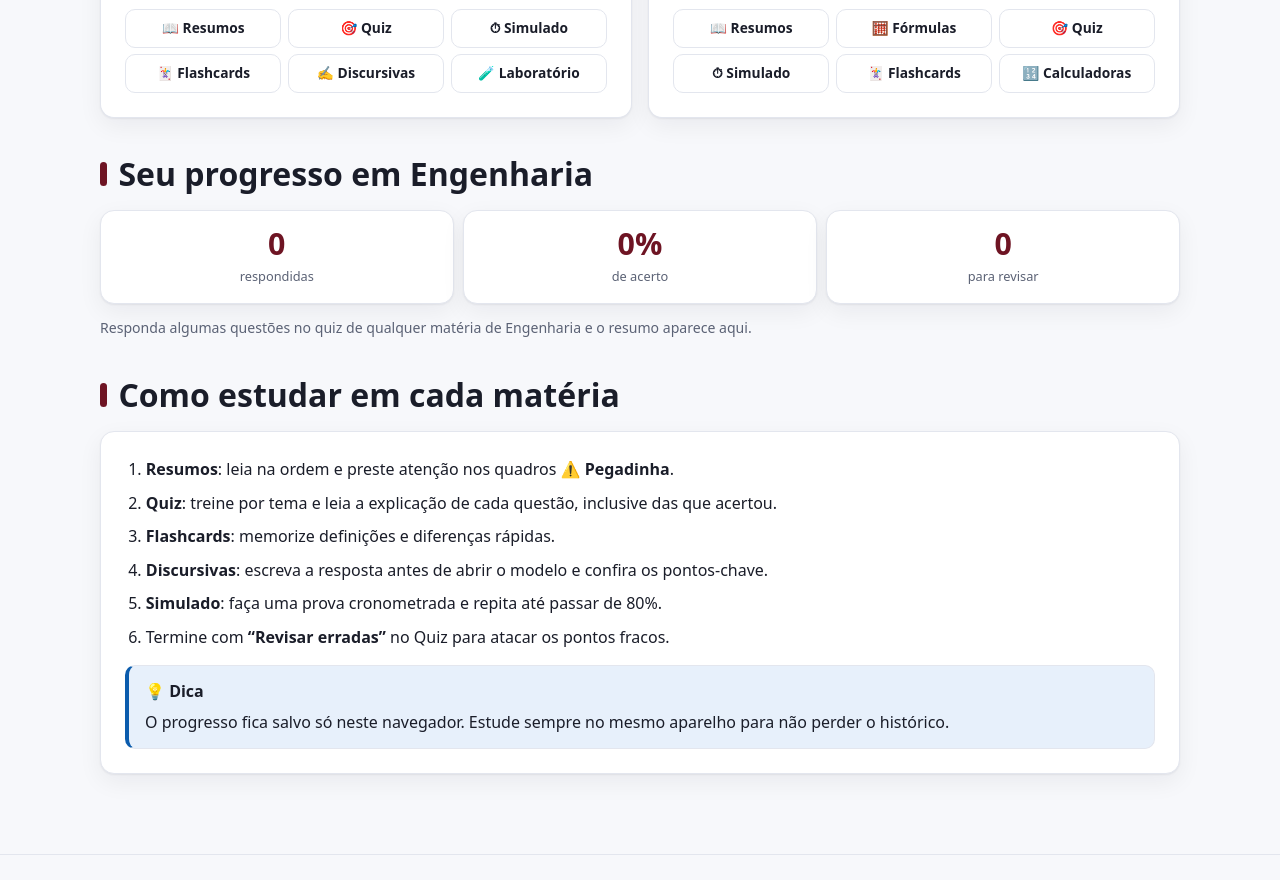
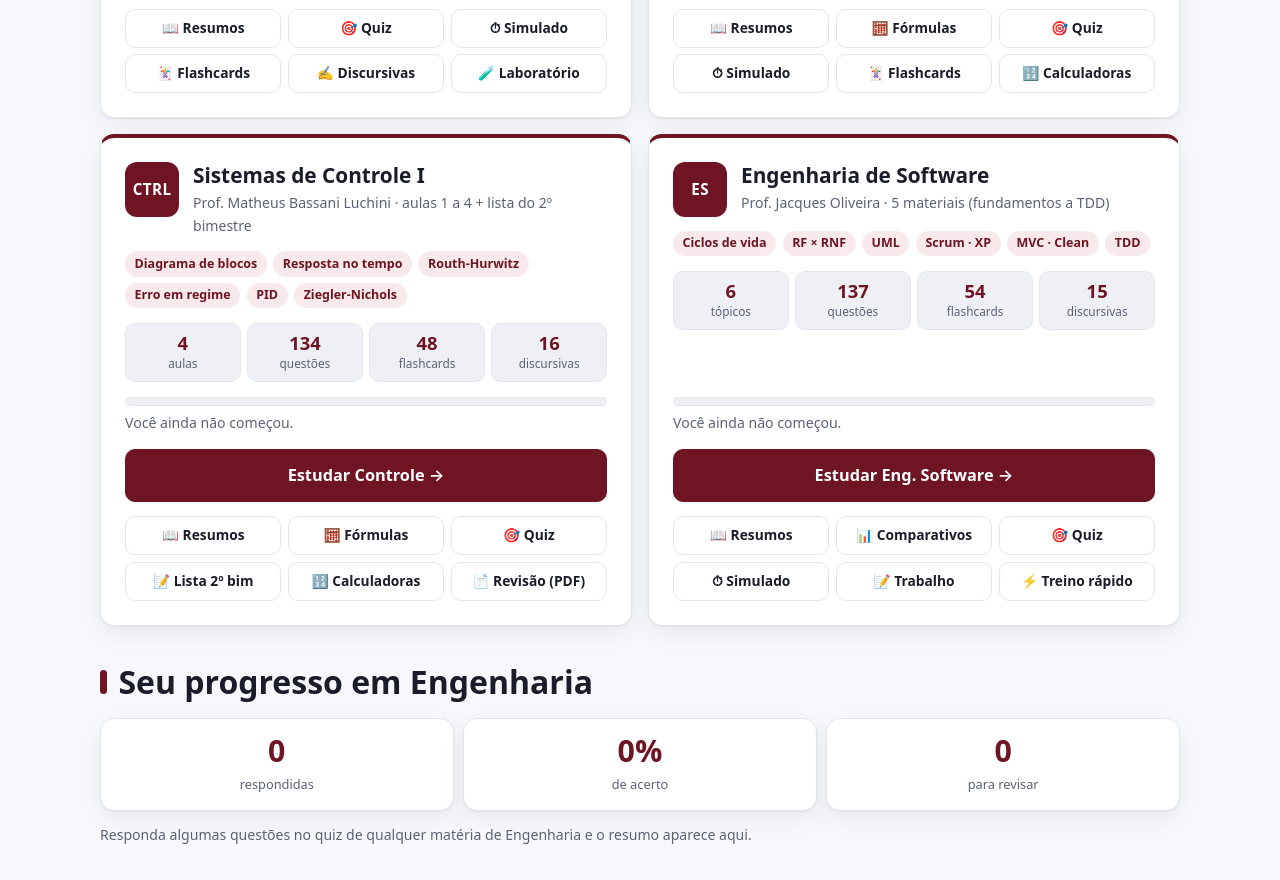
Before and after one commit to luan-k10/estudos, a plain HTML site: page engenharia/index.html in a window 1280 px wide. Shown: the part 800-1680 px from the top of the page. Drawn offline with Linux system fonts and the light colour scheme.

Commit message:
Adiciona Sistemas de Controle I e Engenharia de Software à área Engenharia
Co-authored-by: Copilot App <223556219+Copilot@users.noreply.github.com>

```diff
--- a/engenharia/index.html
+++ b/engenharia/index.html
@@ -114,6 +114,71 @@
         <a href="/estudo-avaliacao-desempenho/#calc">🔢 Calculadoras</a>
       </nav>
     </article>
+    <article class="card subject" data-key="ctrl-progresso-v1" data-total="134">
+      <div class="subject-head">
+        <span class="badge" aria-hidden="true">CTRL</span>
+        <div>
+          <h3>Sistemas de Controle I</h3>
+          <p class="muted small">Prof. Matheus Bassani Luchini · aulas 1 a 4 + lista do 2º bimestre</p>
+        </div>
+      </div>
+      <ul class="tags">
+        <li class="tag">Diagrama de blocos</li><li class="tag">Resposta no tempo</li><li class="tag">Routh-Hurwitz</li>
+        <li class="tag">Erro em regime</li><li class="tag">PID</li><li class="tag">Ziegler-Nichols</li>
+      </ul>
+      <ul class="counts">
+        <li><b>4</b><span>aulas</span></li>
+        <li><b>134</b><span>questões</span></li>
+        <li><b>48</b><span>flashcards</span></li>
+        <li><b>16</b><span>discursivas</span></li>
+      </ul>
+      <div class="subject-prog">
+        <div class="bar"><div></div></div>
+        <p class="small muted prog-text">Você ainda não começou.</p>
+      </div>
+      <a class="btn btn-primary go" href="/estudo-sistemas-controle/">Estudar Controle →</a>
+      <nav class="quick" aria-label="Atalhos de Sistemas de Controle">
+        <a href="/estudo-sistemas-controle/#resumos">📖 Resumos</a>
+        <a href="/estudo-sistemas-controle/#formulas">🧮 Fórmulas</a>
+        <a href="/estudo-sistemas-controle/#quiz">🎯 Quiz</a>
+        <a href="/estudo-sistemas-controle/#disc">📝 Lista 2º bim</a>
+        <a href="/estudo-sistemas-controle/#calc">🔢 Calculadoras</a>
+        <a href="/estudo-sistemas-controle/revisao-lista-2bim.pdf">📄 Revisão (PDF)</a>
+      </nav>
+    </article>
+
+    <article class="card subject" data-key="es-progresso-v1" data-total="137">
+      <div class="subject-head">
+        <span class="badge" aria-hidden="true">ES</span>
+        <div>
+          <h3>Engenharia de Software</h3>
+          <p class="muted small">Prof. Jacques Oliveira · 5 materiais (fundamentos a TDD)</p>
+        </div>
+      </div>
+      <ul class="tags">
+        <li class="tag">Ciclos de vida</li><li class="tag">RF × RNF</li><li class="tag">UML</li>
+        <li class="tag">Scrum · XP</li><li class="tag">MVC · Clean</li><li class="tag">TDD</li>
+      </ul>
+      <ul class="counts">
+        <li><b>6</b><span>tópicos</span></li>
+        <li><b>137</b><span>questões</span></li>
+        <li><b>54</b><span>flashcards</span></li>
+        <li><b>15</b><span>discursivas</span></li>
+      </ul>
+      <div class="subject-prog">
+        <div class="bar"><div></div></div>
+        <p class="small muted prog-text">Você ainda não começou.</p>
+      </div>
+      <a class="btn btn-primary go" href="/estudo-engenharia-software/">Estudar Eng. Software →</a>
+      <nav class="quick" aria-label="Atalhos de Engenharia de Software">
+        <a href="/estudo-engenharia-software/#resumos">📖 Resumos</a>
+        <a href="/estudo-engenharia-software/#compare">📊 Comparativos</a>
+        <a href="/estudo-engenharia-software/#quiz">🎯 Quiz</a>
+        <a href="/estudo-engenharia-software/#simulado">⏱ Simulado</a>
+        <a href="/estudo-engenharia-software/#disc">📝 Trabalho</a>
+        <a href="/estudo-engenharia-software/#treino">⚡ Treino rápido</a>
+      </nav>
+    </article>
   </div>
 
   <h2 class="section-title" id="progresso">Seu progresso em Engenharia</h2>
```
Also changed, not shown: index.html (+9 -5 lines), 1 other file.
